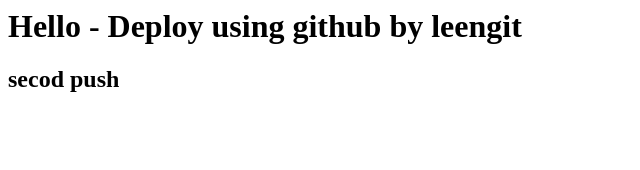
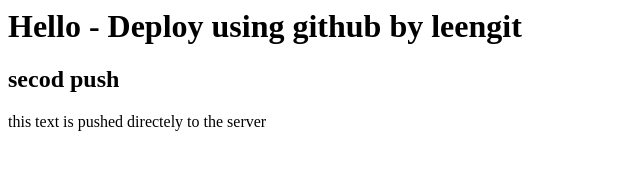
Before and after one commit to leenfaris/leentestgit, a plain HTML site: page index.html in a window 1280 px wide. Shown: the whole page, without its empty margins (0-640 px from the left). Drawn offline with Linux system fonts and the light colour scheme.

Commit message:
trying tp push automaticlly to server

```diff
--- a/index.html
+++ b/index.html
@@ -7,5 +7,8 @@
 <body>
     <h1>Hello - Deploy using github by leengit </h1>
     <h2> secod push</h2>
+    <p>
+        this text is pushed directely to the server
+    </p>
 </body>
 </html>
```
